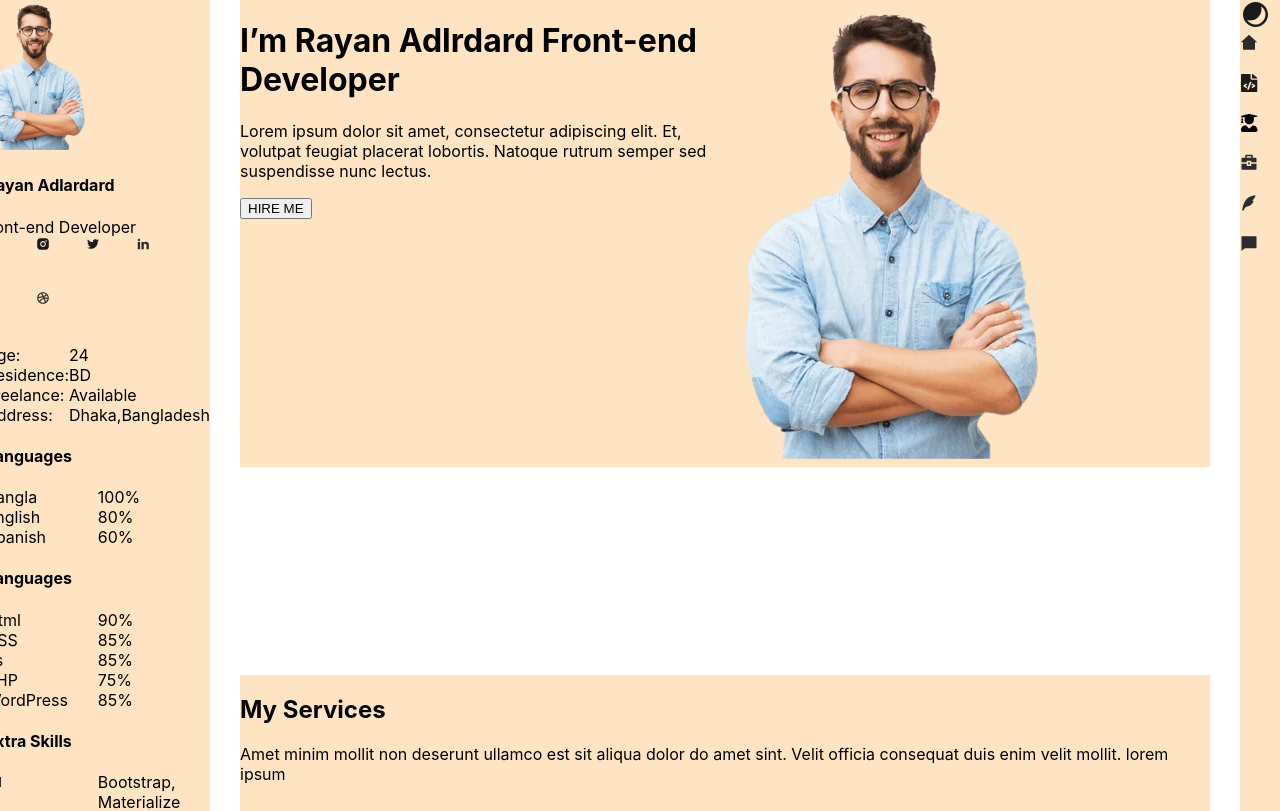
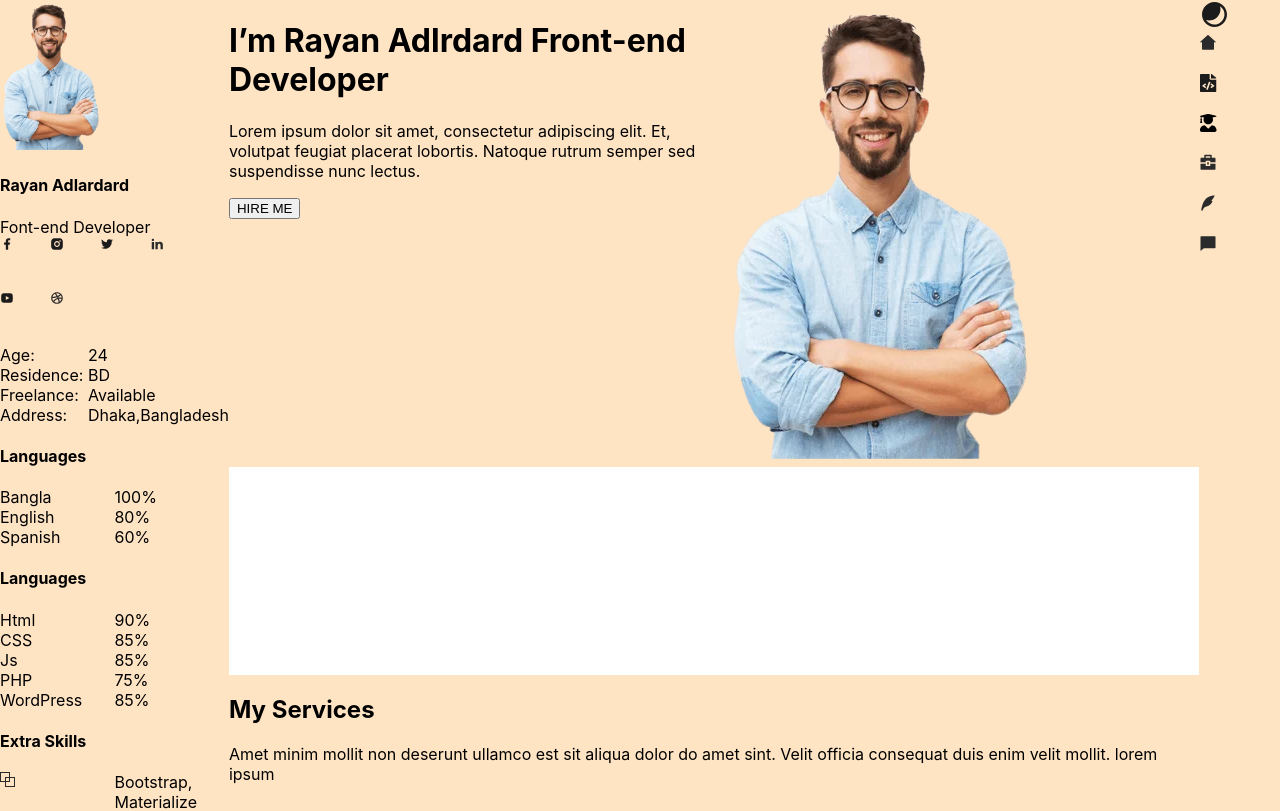
Before and after one commit to anastasiyaArkhipchuk/portfolio-main, a React app: page / in a window 1280 px wide. Shown: the top 811 px of the page. Built offline with nearby package versions, Linux system fonts and the light colour scheme.

Commit message:
structured

```diff
--- a/src/App.tsx
+++ b/src/App.tsx
@@ -60,7 +60,7 @@ const Conteiner = styled.div`
         flex-wrap: wrap;
         flex-direction: column;
     }
-    gap: 30px;
+
 `
 const MainInfo = styled.div`
     display: grid;
```
